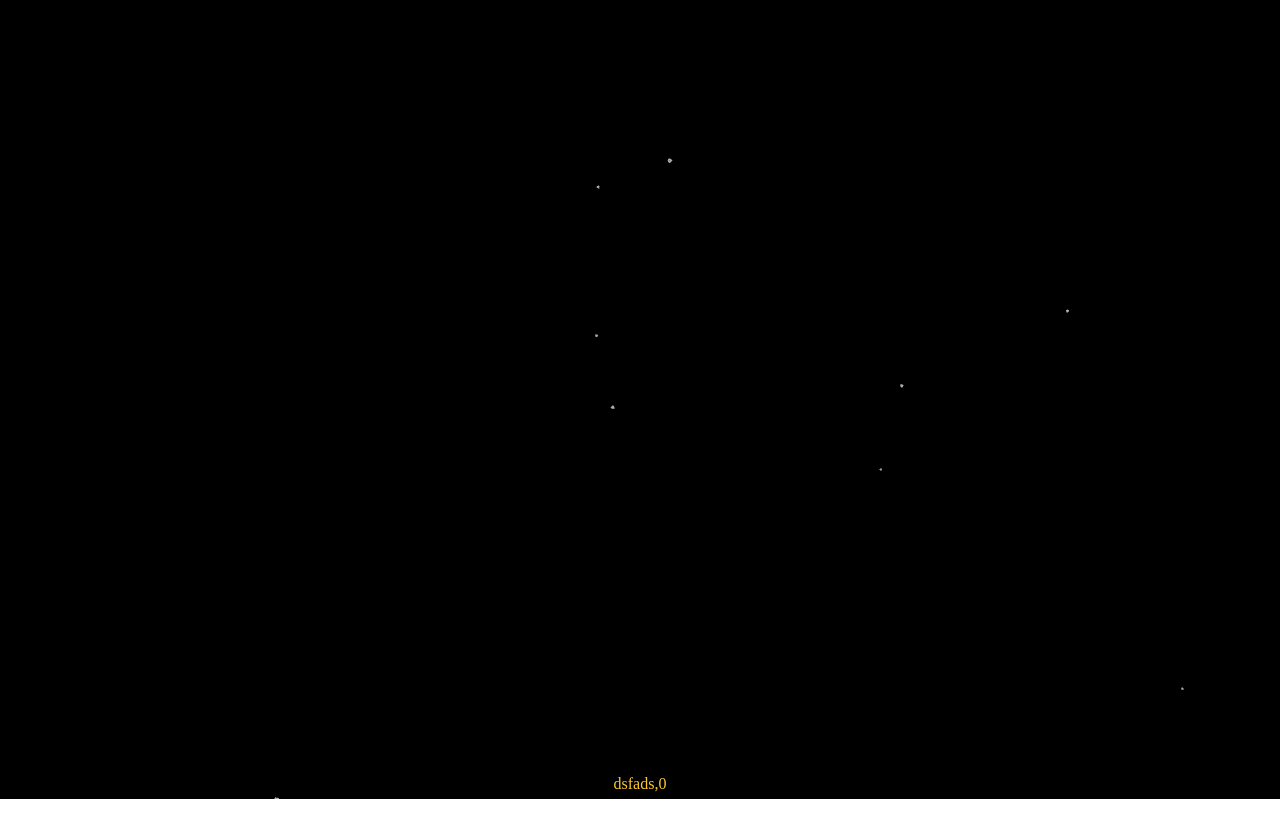
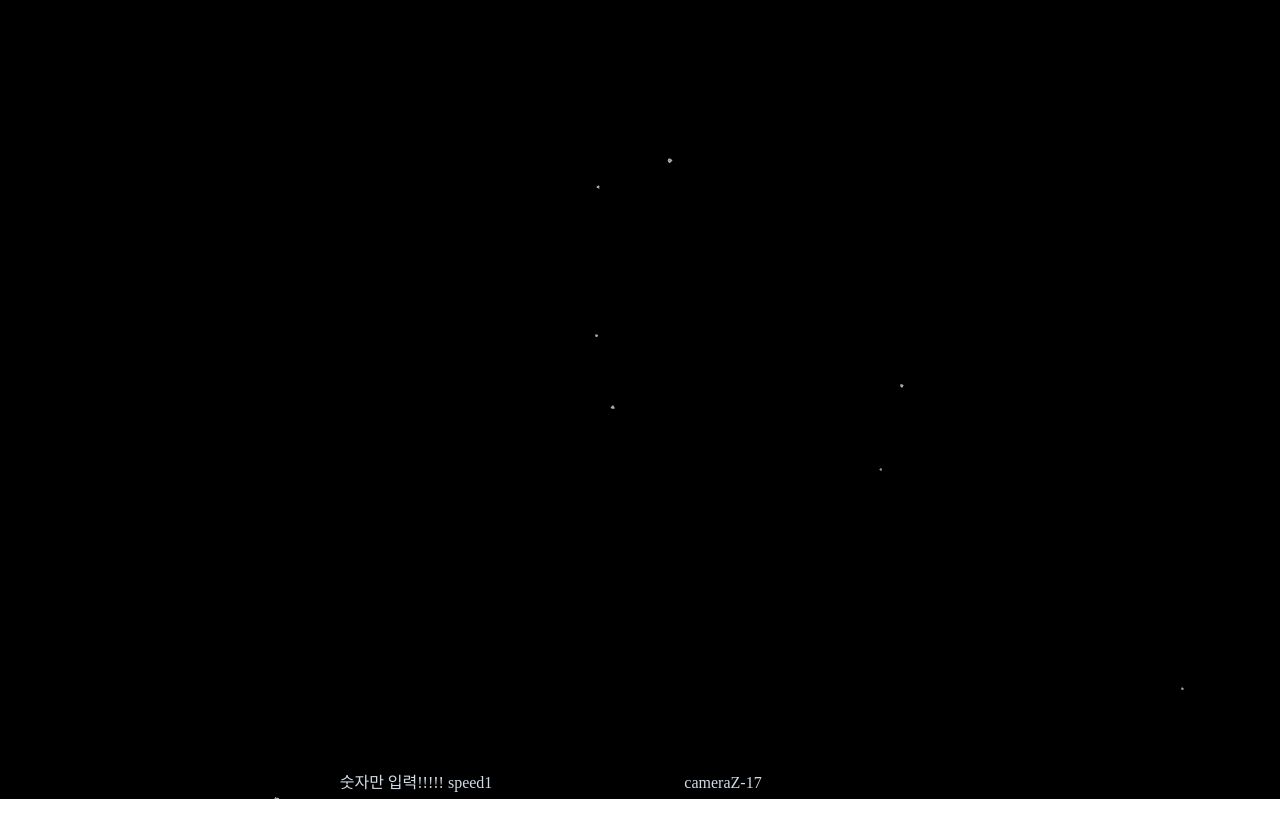
Before and after one commit to uuuu66/3djsPractice, a React (Vite) app: page / in a window 1280 px wide. Shown: the top 838 px of the page. Built offline with nearby package versions, Linux system fonts and the light colour scheme.

Commit message:
fix: 계기판 완성

```diff
--- a/package.json
+++ b/package.json
@@ -17,7 +17,8 @@
     "gsap": "^3.12.5",
     "react": "^18.2.0",
     "react-dom": "^18.2.0",
-    "three": "^0.156.0"
+    "three": "^0.156.0",
+    "zustand": "^5.0.2"
   },
   "devDependencies": {
     "@types/react": "^18.2.15",
--- a/src/SwimSpace.tsx
+++ b/src/SwimSpace.tsx
@@ -1,36 +1,34 @@
-import { useState } from "react";
 import CanvasCamera from "./CanvasCamera";
 import { useFrame } from "@react-three/fiber";
 import Donut from "./Donut";
+import useCameraStore from "./useCamerStore";
 
 const SwimSpace = () => {
-  const [zIndex, setZIndex] = useState(500);
+  const { cameraZIndex, speed, setCamereZIndex } = useCameraStore();
   useFrame(() => {
-    setZIndex((prev) => prev - 1);
+    setCamereZIndex(cameraZIndex - speed);
   });
   return (
     <>
-      <CanvasCamera zIndex={zIndex} />
+      <CanvasCamera zIndex={cameraZIndex} />
       <ambientLight intensity={1} color="#ffffff" />
-      <Donut cameraZIndex={zIndex} />
-      <Donut cameraZIndex={zIndex} />
-      <Donut cameraZIndex={zIndex} />
-      <Donut cameraZIndex={zIndex} />
-      <Donut cameraZIndex={zIndex} />
-      <Donut cameraZIndex={zIndex} />
-      <Donut cameraZIndex={zIndex} />
-      <Donut cameraZIndex={zIndex} />
-      <Donut cameraZIndex={zIndex} />
-      <Donut cameraZIndex={zIndex} />
-      <Donut cameraZIndex={zIndex} />
-      <Donut cameraZIndex={zIndex} />
-      <Donut cameraZIndex={zIndex} />
-      <Donut cameraZIndex={zIndex} />
-      <Donut cameraZIndex={zIndex} />
-      <Donut cameraZIndex={zIndex} />
-      <Donut cameraZIndex={zIndex} />
-      <Donut cameraZIndex={zIndex} />
-      <Donut cameraZIndex={zIndex} />
+      <Donut cameraZIndex={cameraZIndex} />
+      <Donut cameraZIndex={cameraZIndex} />
+      <Donut cameraZIndex={cameraZIndex} />
+      <Donut cameraZIndex={cameraZIndex} />
+      <Donut cameraZIndex={cameraZIndex} />
+      <Donut cameraZIndex={cameraZIndex} />
+      <Donut cameraZIndex={cameraZIndex} />
+      <Donut cameraZIndex={cameraZIndex} />
+      <Donut cameraZIndex={cameraZIndex} />
+      <Donut cameraZIndex={cameraZIndex} />
+      <Donut cameraZIndex={cameraZIndex} />
+      <Donut cameraZIndex={cameraZIndex} />
+      <Donut cameraZIndex={cameraZIndex} />
+      <Donut cameraZIndex={cameraZIndex} />
+      <Donut cameraZIndex={cameraZIndex} />
+      <Donut cameraZIndex={cameraZIndex} />
+      <Donut cameraZIndex={cameraZIndex} />
       <color attach="background" args={["black"]} />
     </>
   );
--- a/src/Text.tsx
+++ b/src/Text.tsx
@@ -1,11 +1,32 @@
 import { extend } from "@react-three/fiber";
 import { TextGeometry } from "three/examples/jsm/geometries/TextGeometry.js";
+import useCameraStore from "./useCamerStore";
 
 extend({ TextGeometry });
 
 const Text = () => {
+  const { speed, cameraZIndex, setCamereZIndex, setSpeed } = useCameraStore();
   return (
-    <div className="fixed bottom-2 text-yellow">dsfads,{window.scrollY}</div>
+    <div className="fixed bottom-2 text-gray-light">
+      숫자만 입력!!!!! speed
+      <input
+        value={speed}
+        style={{ backgroundColor: "black" }}
+        type="number"
+        onChange={(e) => {
+          setSpeed(e.target.valueAsNumber);
+        }}
+      />
+      cameraZ
+      <input
+        value={cameraZIndex}
+        style={{ backgroundColor: "black" }}
+        type="number"
+        onChange={(e) => {
+          setCamereZIndex(e.target.valueAsNumber);
+        }}
+      />
+    </div>
   );
 };
 export default Text;
--- /dev/null
+++ b/src/useCamerStore.ts
@@ -0,0 +1,21 @@
+import { create } from "zustand";
+
+interface CameraStore {
+  cameraZIndex: number;
+  speed: number;
+  setSpeed: (speed: number) => void;
+  setCamereZIndex: (cameraZIndex: number) => void;
+}
+const useCameraStore = create<CameraStore>((set) => {
+  return {
+    cameraZIndex: 500,
+    speed: 1,
+    setCamereZIndex: (cameraZIndex) => {
+      set({ cameraZIndex });
+    },
+    setSpeed: (speed) => {
+      set({ speed });
+    },
+  };
+});
+export default useCameraStore;
```
Also changed, not shown: 1 other file (tests, documents, lock files or other folders).
